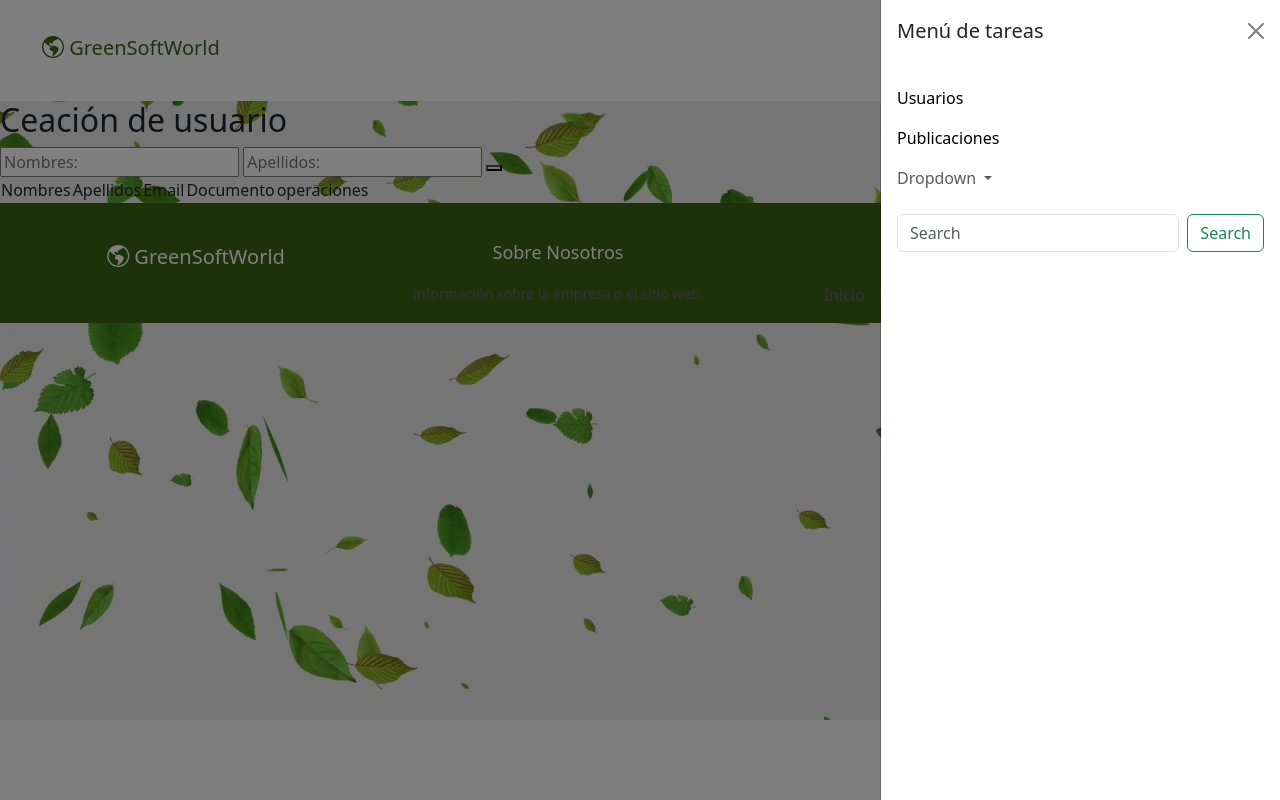
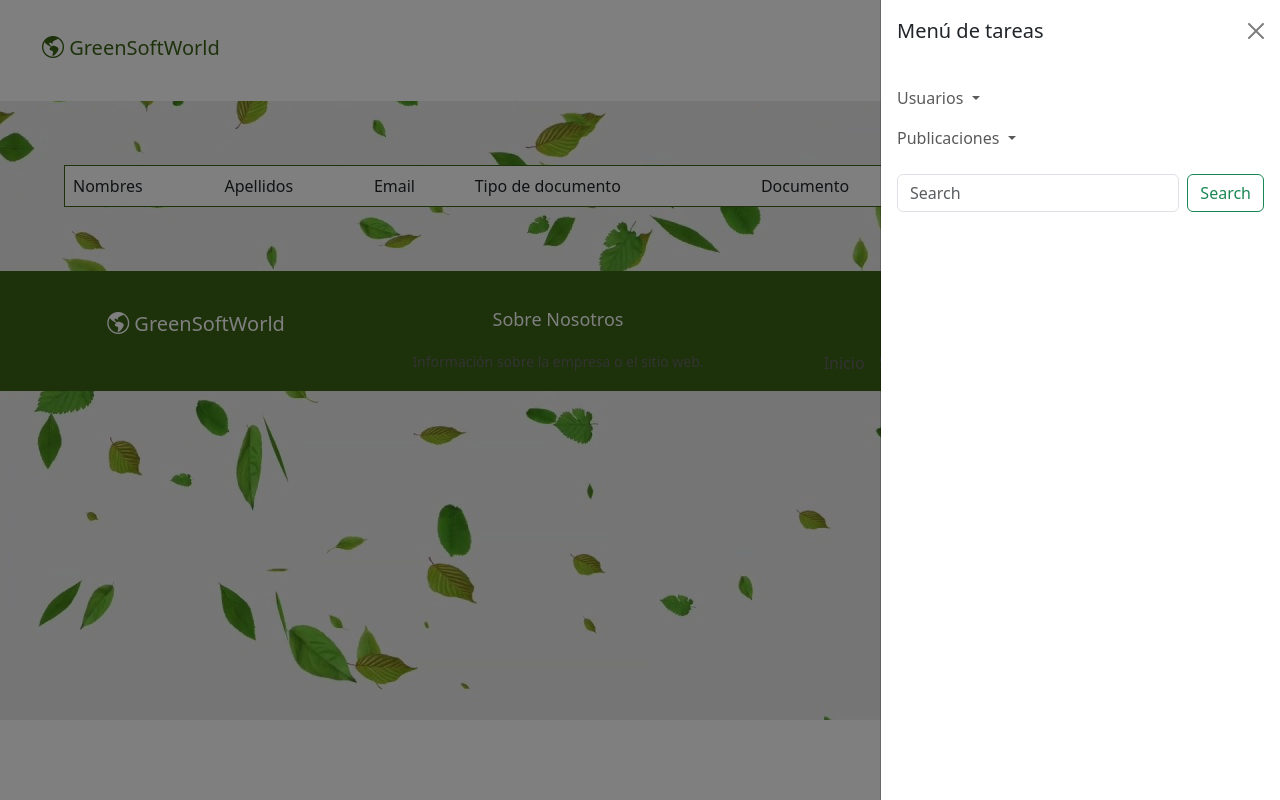
Before and after one commit to AngieVMR29/GSW__Proyecto__1, a Flask app: page /basedeusuarios in a window 1280 px wide, after a click that opens the changed part. Run offline with Flask 3, Linux system fonts and the light colour scheme; data that the repository does not hold is empty; parts of the project's set-up code (start-up, migrations or seed data) failed here and were passed over; some libraries are stand-ins or nearby versions.

Commit message:
Se genera modulo crear y eliminar usuarios en la base administrador

```diff
--- a/app.py
+++ b/app.py
@@ -1,5 +1,6 @@
 from flask import Flask,  render_template, request, redirect, url_for, session, flash # pip install Flask
 from flask_mysqldb import MySQL,MySQLdb # pip install Flask-MySQLdb
+from werkzeug.utils import secure_filename
 from os import path #pip install notify-py
 from notifypy import Notify
 
@@ -10,17 +11,24 @@ app.config['MYSQL_USER'] = 'root'
 app.config['MYSQL_PASSWORD'] = ''
 app.config['MYSQL_DB'] = 'greensoftworld'
 app.config['MYSQL_CURSORCLASS'] = 'DictCursor'
+app.config['UPLOAD_FOLDER'] = './static/uploads'
+ALLOWED_EXTENSIONS = set(['png','jpg','jpng','gif'])
 mysql = MySQL(app)
 
 @app.route('/')
 def home():
     return render_template('/inicio.html')
 
+@app.route('/404')
+def not_found():
+    return 'url no encontrada'
+
 @app.route('/registrogsw', methods = ["GET", "POST"])
 def registrogsw():
     cur = mysql.connection.cursor()
     cur.execute("SELECT * FROM tipo_documento")
     tipo = cur.fetchall()
+    print(tipo)
 
     return render_template('/registrate.html', tipos = tipo)
 
@@ -31,6 +39,7 @@ def iniciogsw():
     if request.method == 'POST':
         email = request.form['email']
         password = request.form['password']
+
         cur = mysql.connection.cursor()
         cur.execute("SELECT * FROM persona WHERE Email = %s AND Password = %s",(email, password,))
         persona = cur.fetchone()
@@ -64,29 +73,70 @@ def iniciogsw():
 def administrador():
     return render_template('administrador/administrador.html')
 
-@app.route('/basedeusuarios', methods=['GET','POST'])
+@app.route('/basedeusuarios')
 def basedeusuarios():
+    cur = mysql.connection.cursor()
+    cur.execute('SELECT * FROM persona')
+    persona = cur.fetchall()
+    return render_template('administrador/usuarios/basedeusuarios.html', personas = persona)
+
+
+@app.route('/crearusuario', methods=['GET','POST'])
+def crear_persona():
+
+    cur = mysql.connection.cursor()
+    cur.execute("SELECT * FROM tipo_documento")
+    tipo = cur.fetchall()
+
+    if request.method == 'POST':
+        Nombres = request.form['Nombres']
+        Apellidos = request.form['Apellidos']
+        Tipo_Doc = request.form['tipo']
+        Documento = request.form['Documento']
+        Email = request.form['Email']
+        foto = request.files['foto']
+        Password = request.form['Password']
+        direccion = request.form['direccion']
+
         cur = mysql.connection.cursor()
-        cur.execute('SELECT * FROM persona')
-        persona = cur.fetchall()
-        return render_template('administrador/basedeusuarios.html', personas = persona)
+        cur.execute(" INSERT INTO persona (Nombres, Apellidos,Tipo_Doc, Documento, Email, Password, foto, direccion, estado) VALUES (%s,%s,%s,%s,%s,%s,%s,%s,%s)",(Nombres, Apellidos,Tipo_Doc, Documento, Email, Password,foto,direccion,True))
+        cur.connection.commit()
+
+        flash('Persona creado exitosamente')
+        return render_template('administrador/usuarios/basedeusuarios.html')
+    return render_template('administrador/usuarios/crearusuario.html',  tipos = tipo)
+
+
 
 @app.route('/eliminar/<string:id>')
 def eliminar_persona(id):
         cur = mysql.connection.cursor()
-        cur.execute('DELETE * FROM persona WHERE Id_Persona = %s',(id,))
+        cur.execute('DELETE FROM persona WHERE Id_Persona = %s',(id,))
         cur.connection.commit()
-        flash('contacto eliminado exitosamente')
+        flash('Persona eliminada exitosamente')
         return redirect(url_for('basedeusuarios'))
 
 
-@app.route('/editar/<string:id>')
+@app.route('/editar/<string:id>', methods=['GET','POST'])
 def editar_persona(id):
-    cur = mysql.connection.cursor()
-    cur.execute('SELECT * FROM persona WHERE Id_Persona = %s',(id,))
-    persona = cur.fetchall()
-    print(persona[0])
-    return 'recibido'
+    if request.method == 'POST':
+        Nombres = request.form['Nombres']
+        Apellidos = request.form['Apellidos']
+        Documento = request.form['Documento']
+        Email = request.form['Email']
+        Password = request.form['Password']
+
+        cur = mysql.connection.cursor()
+        cur.execute("""UPDATE persona SET
+                Nomres = %s,
+                Apellidos = %s,
+                Documento = %s,
+                Email= %s,
+                Password = %s
+                WHERE Id_Persona = %s
+                """,(Nombres, Apellidos, Documento, Email, Password,))
+        flash('Actualización de datos exitosa')
+        return redirect(url_for('basedeusuarios'))
 
 @app.route('/basedepublicaciones', methods=['GET','POST'])
 def basedepublicaciones():
@@ -104,4 +154,4 @@ def buscar():
 
 if __name__ == '__main__':
     app.secret_key = "Hola1234."
-    app.run(port=3000 ,debug=True)
+    app.run(debug=True)
--- a/static/style.css
+++ b/static/style.css
@@ -175,6 +175,7 @@ nav {
 .form-input {
     border: solid 0.2px #befc88;
     margin-top: 5%;
+    margin-bottom: 1%;
     height: 35px;
     width: 92%;
     border-radius: 5px;
@@ -187,11 +188,13 @@ nav {
     border-radius: 30px;
     margin-top: 4%;
     margin-bottom: 4%;
+    margin-left: 19%;
     color: white;
     width: 130px;
     height: 35px;
     padding: 3px;
     text-decoration: none;
+    text-align: center;
 }
 
 .btn_reg:hover {
@@ -318,3 +321,41 @@ nav {
     border-radius: 2%;
     border: solid 0.1px rgb(179, 177, 177);
 }
+
+.creacion {
+    display: flex;
+}
+
+.tabla_u {
+    background-color: white;
+    margin-top: 5%;
+    margin-left: 5%;
+    margin-right: 5%;
+    margin-bottom: 5%;
+}
+
+.tabla_u table {
+    width: 100%;
+    border: 1px solid #3a6317;
+    border-collapse: collapse;
+}
+
+.tabla_u th,
+.tabla_u td {
+    padding: 8px;
+    text-align: left;
+    border-bottom: 1px solid #3a6317;
+}
+
+.tabla_u th {
+    background-color: #cde6b7;
+}
+
+
+.tabla_u a {
+    margin-right: 5px;
+}
+
+.tabla_u a:hover {
+    background-color: #99b198;
+}
--- a/templates/administrador/administrador.html
+++ b/templates/administrador/administrador.html
@@ -18,28 +18,35 @@
                 <button type="button" class="btn-close" data-bs-dismiss="offcanvas" aria-label="Close"></button>
             </div>
             <div class="offcanvas-body">
+                <div class="baseusu">
                     <ul class="navbar-nav justify-content-end flex-grow-1 pe-3">
-                    <li class="nav-item">
-                        <a class="nav-link active" aria-current="page" href="basedeusuarios">Usuarios</a>
-                    </li>
-                    <li class="nav-item">
-                        <a class="nav-link active" aria-current="page" href="basedepublicaciones">Publicaciones</a>
-                    </li>
                         <li class="nav-item dropdown">
                             <a class="nav-link dropdown-toggle" href="#" role="button" data-bs-toggle="dropdown"
                                 aria-expanded="false">
-                            Dropdown
+                                Usuarios
                             </a>
                             <ul class="dropdown-menu">
-                            <li><a class="dropdown-item" href="#">Action</a></li>
-                            <li><a class="dropdown-item" href="#">Another action</a></li>
-                            <li>
-                                <hr class="dropdown-divider">
-                            </li>
-                            <li><a class="dropdown-item" href="#">Something else here</a></li>
+                                <li><a class="dropdown-item" href="/basedeusuarios">Ver Usuarios</a></li>
+                                <li><a class="dropdown-item" href="/crearusuario">Crear Usuario</a></li>
                             </ul>
                         </li>
                     </ul>
+                </div>
+                <div class="baseusu">
+                    <ul class="navbar-nav justify-content-end flex-grow-1 pe-3">
+                        <li class="nav-item dropdown">
+                            <a class="nav-link dropdown-toggle" href="#" role="button" data-bs-toggle="dropdown"
+                                aria-expanded="false">
+                                Publicaciones
+                            </a>
+                            <ul class="dropdown-menu">
+                                <li><a class="dropdown-item" href="#">Ver Publicaciones</a></li>
+                                <li><a class="dropdown-item" href="#">Crear Publicaciones</a></li>
+                                <li><a class="dropdown-item" href="#">Editar Publicaciones</a></li>
+                            </ul>
+                        </li>
+                    </ul>
+                </div>
                 <form class="d-flex mt-3" role="search">
                     <input class="form-control me-2" type="search" placeholder="Search" aria-label="Search">
                     <button class="btn btn-outline-success" type="submit">Search</button>
--- a/templates/administrador/basedeusuarios.html
+++ /dev/null
@@ -1,44 +0,0 @@
-{% with messages = get_flashed_messages() %}
-{% if messages %}
-{% for message in messages %}
-    <p>{{ message }}</p>
-{% endfor %}
-{% endif %}
-{% endwith%}
-{% extends './administrador/administrador.html' %}
-{% block title %} Base De Usuarios {% endblock %}
-{% block cuerpo %}
-<form action="" method="POST">
-    <h2> Ceación de usuario </h2>
-    <input type="text" placeholder="Nombres: " name="Nombres">
-    <input type="text" placeholder="Apellidos: " name="Apellidos">
-    <button type="submit"></button>
-
-</form>
-
-<table>
-    <thead>
-        <tr>
-            <td>Nombres</td>
-            <td>Apellidos</td>
-            <td>Email</td>
-            <td>Documento</td>
-            <td>operaciones</td>
-        </tr>
-    </thead>
-    <tbody>
-        {% for persona in personas %}
-            <tr>
-                <td>{{ persona.Nombres }}</td>
-                <td>{{ persona.Apellidos }}</td>
-                <td>{{ persona.Email }}</td>
-                <td>{{ persona.Documento }}</td>
-                <td>
-                    <a href="editar/{{ persona.Id_Persona }}">Editar usuario</a>
-                    <a href="eliminar/{{ persona.Id_Persona }}">Eliminar usuario</a>
-                </td>
-            </tr>
-        {% endfor %}
-    </tbody>
-</table>
-{% endblock %}
--- /dev/null
+++ b/templates/administrador/usuarios/basedeusuarios.html
@@ -0,0 +1,45 @@
+{% extends './administrador/administrador.html' %}
+{% block title %} Base De Usuarios {% endblock %}
+{% block cuerpo %}
+<div class="Mostrar usuarios">
+    <div class="tabla_u">
+        <table>
+            <thead>
+                <tr>
+                    <td>Nombres</td>
+                    <td>Apellidos</td>
+                    <td>Email</td>
+                    <td>Tipo de documento</td>
+                    <td>Documento</td>
+                    <td>Foto</td>
+                    <td>operaciones</td>
+                </tr>
+            </thead>
+            <tbody>
+                {% for persona in personas %}
+                <tr>
+                    <td>{{ persona.Nombres }}</td>
+                    <td>{{ persona.Apellidos }}</td>
+                    <td>{{ persona.Email }}</td>
+                    <td>{{ persona.Tipo_Doc }}</td>
+                    <td>{{ persona.Documento }}</td>
+                    <td><img src="{{ persona.foto }}" alt="Foto de {{ persona.Nombres }}"></td>
+                    <td>
+                        <a href="editar/{{ persona.Id_Persona }}">Editar usuario</a>
+                        <a href="eliminar/{{ persona.Id_Persona }}">Eliminar usuario</a>
+                    </td>
+                </tr>
+                {% endfor %}
+            </tbody>
+        </table>
+    </div>
+    {% with messages = get_flashed_messages() %}
+    {% if messages %}
+    {% for message in messages %}
+    <p>{{ message }}</p>
+    {% endfor %}
+    {% endif %}
+    {% endwith %}
+</div>
+
+{% endblock %}
```
Also changed, not shown: templates/administrador/usuarios/crearusuario.html (added, +48 -0 lines), templates/inicios.html (+9 -1 lines), templates/administrador/usuarios/editarusuario.html (added). Lines whose indentation alone changed are shown as unchanged.
